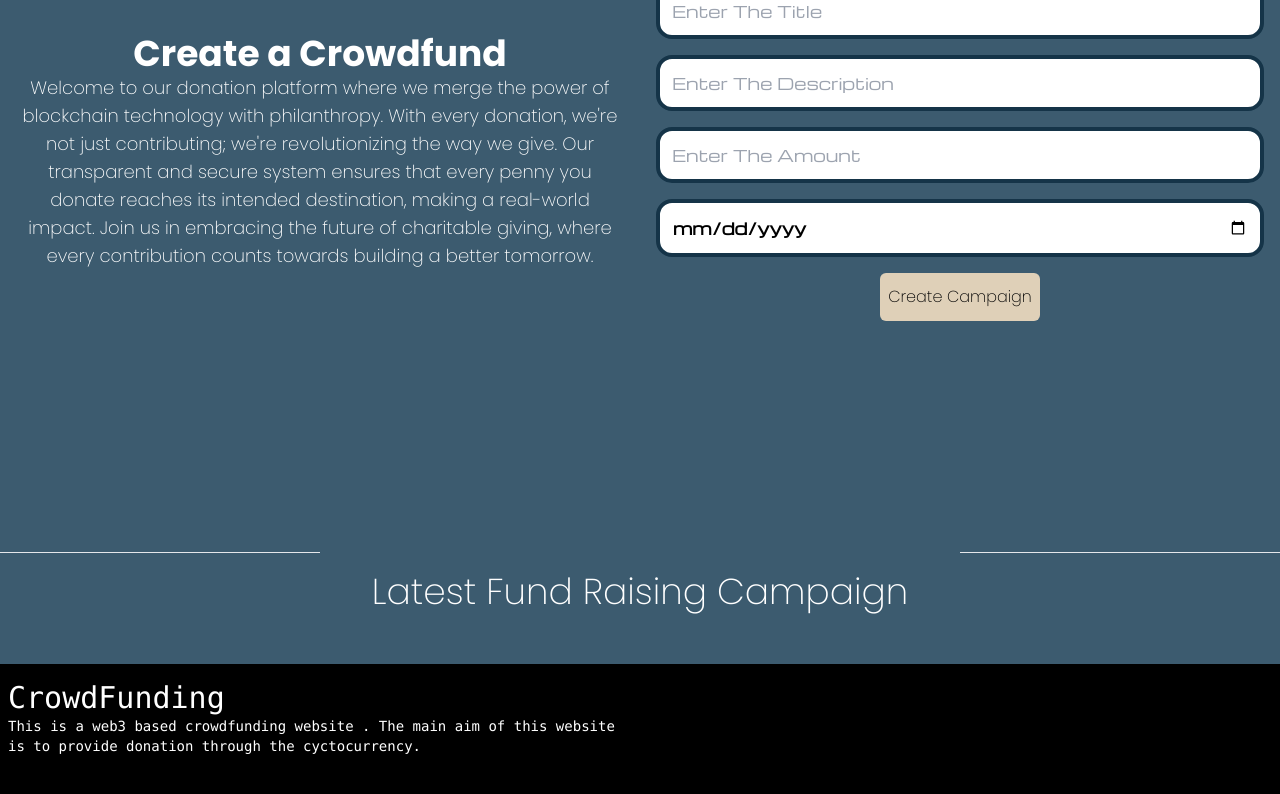
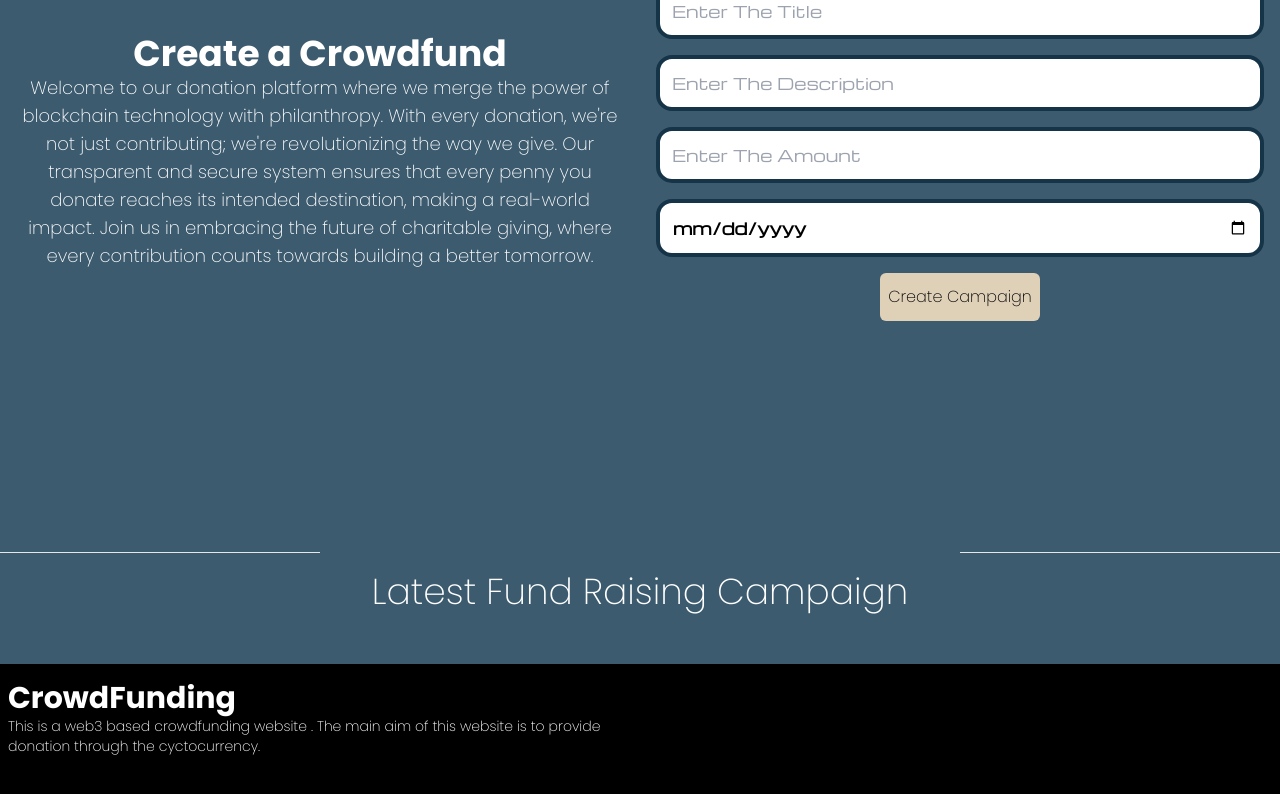
Before and after one commit to amalendu123/crowdfunding-dapp, a Next.js app: page / in a window 1280 px wide. Shown: the part 328-1122 px from the top of the page. Built offline with nearby package versions, Linux system fonts and the light colour scheme.

Commit message:
Update Footer.js

```diff
--- a/components/Footer.js
+++ b/components/Footer.js
@@ -3,9 +3,9 @@ import React from 'react'
 const Footer = () => {
   return (
     <div>
-        <div className='md:flex flex-col font-mono text-white bg-black md:justify-between w-full'>
+        <div className='md:flex flex-col font-Poppins text-white bg-black md:justify-between w-full'>
             <div className='p-2  w-full pt-4 '>
-                <h2 className='text-3xl'>CrowdFunding</h2>
+                <h2 className='text-3xl font-bold'>CrowdFunding</h2>
                 <p className='text-sm break-words md:w-1/2 '>This is a web3 based crowdfunding website . The main aim of this website is to provide donation through the cyctocurrency. </p>
             </div>
             <div className='flex  gap-5 p-4'>
```
